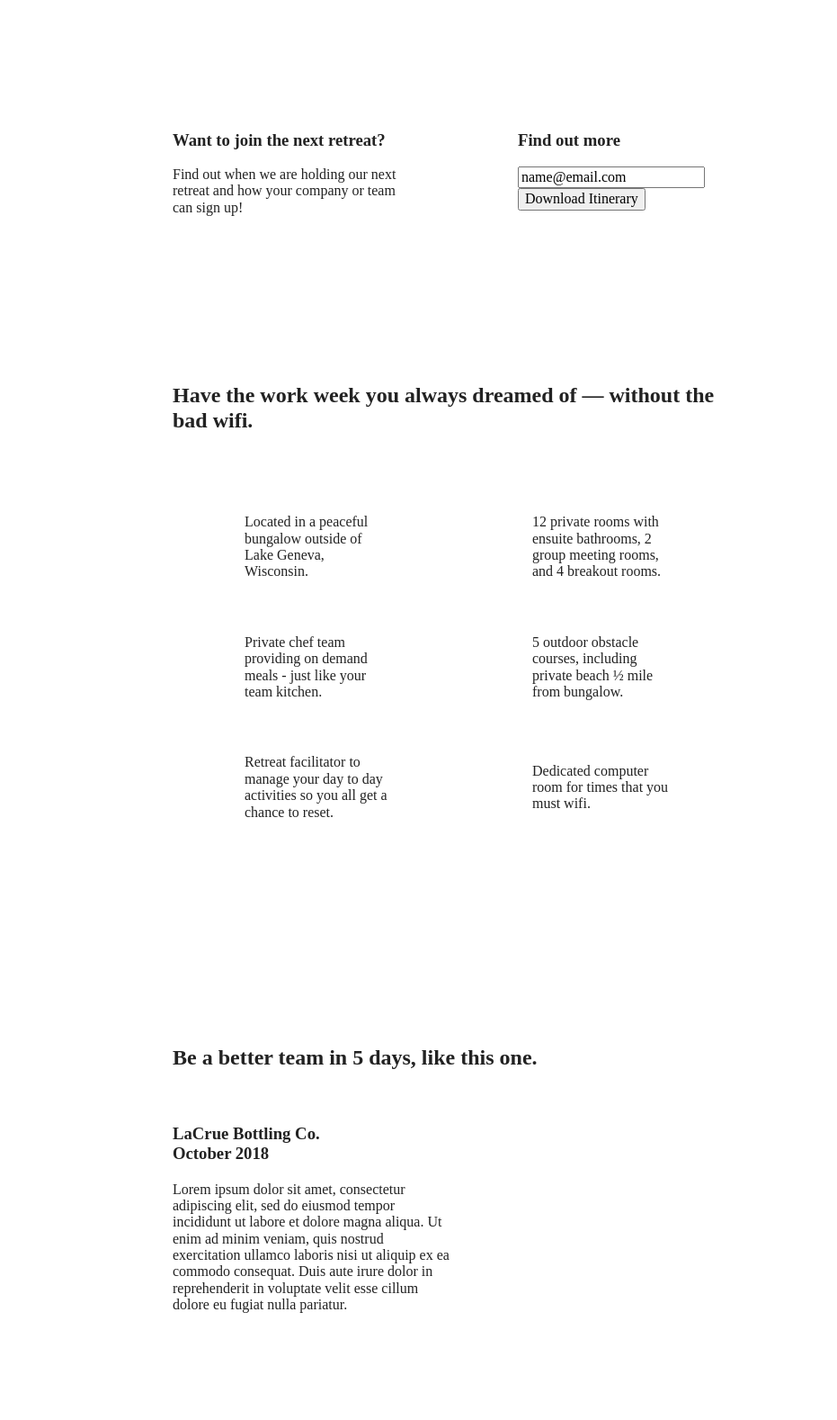
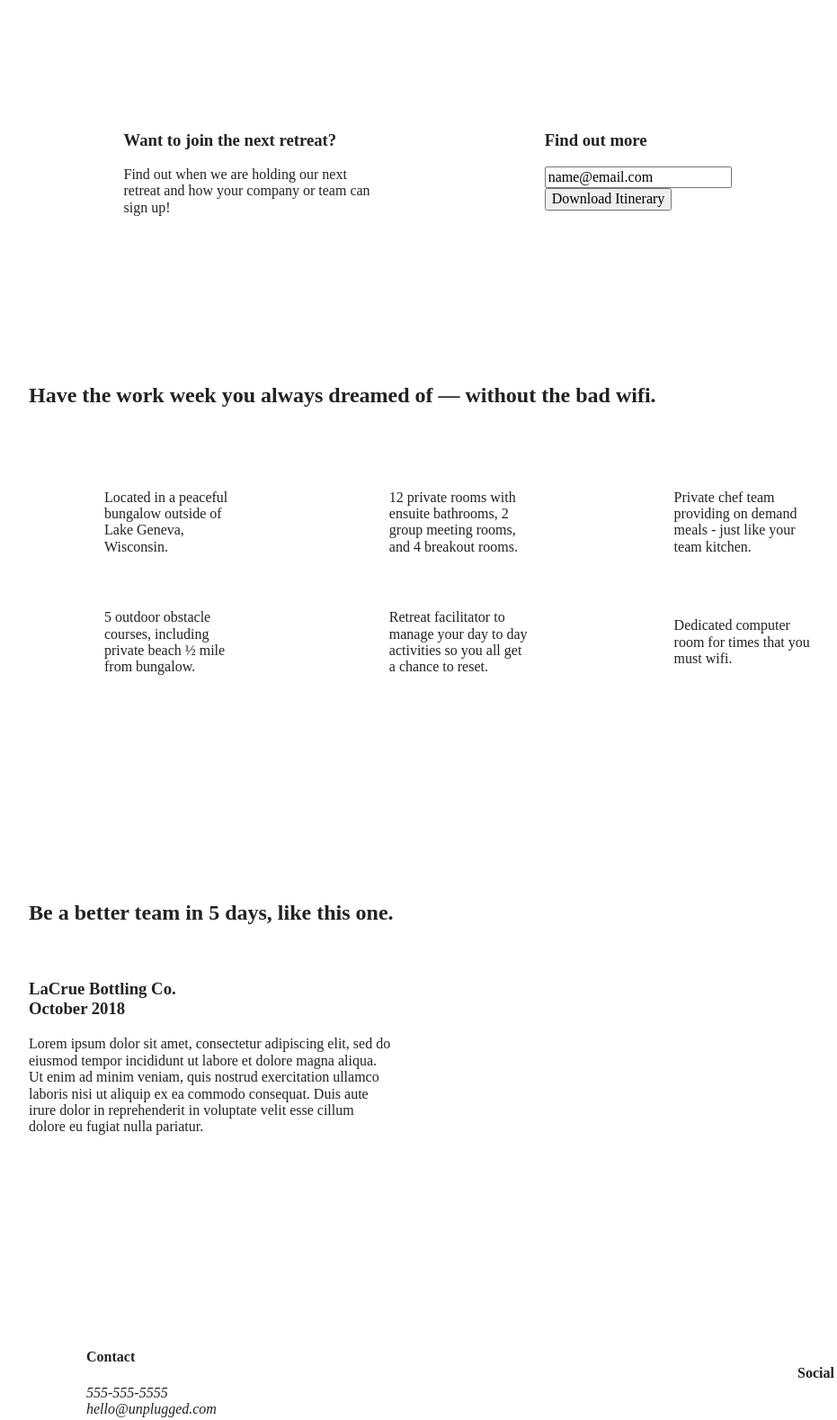
Before and after one commit to b-kicks-IT/unplugged-design-docs, a website built with Parcel: page index.html in a window 1280 px wide. Shown: the part 320-1898 px from the top of the page at 90% size, without its empty margins (128-1059 px from the left). Built offline with nearby package versions, Linux system fonts and the light colour scheme.

Commit message:
Updated the css/main.css file

```diff
--- a/css/main.css
+++ b/css/main.css
@@ -496,6 +496,62 @@ About Page
   .faq h2 {
     width: 100%;
   }
+}
+
+@media only screen and (min-width:1200px) {
+  /*Desktop styles here*/
+
+  .content-wrapper {
+    max-width: 960px;
+  }
+
+  /* Hero */
+  hero-area h1 {
+    width: 60%;
+  }
+
+  /* Aside */
+  aside .content-wrapper {
+    justify-content: space-around;
+  }
+
+  aside .content-wrapper .form-description,
+  aside .content-wrapper .form {
+    width: 30%;
+  }
+
+  /* Features */
+
+  .features h2 {
+    width: 90%;
+  }
+
+  .features article {
+    flex-basis: 33%;
+  }
+
+  /* Reviews */
+  .reviews article div {
+    width: 42%;
+  }
+
+  /* ==========================================================================
+  About Page
+  ========================================================================== */
+
+
+  .mission h2,
+  .contact-section .content-wrapper h2 {
+    width: 95%;
+  }
+
+  /* ==========================================================================
+  FAQ Page
+  ========================================================================== */
+  .faq h2 {
+    width: 100%;
+  }
+}
 
 @media print,
 (-webkit-min-device-pixel-ratio: 1.25),
```
Lines whose indentation alone changed are shown as unchanged.
